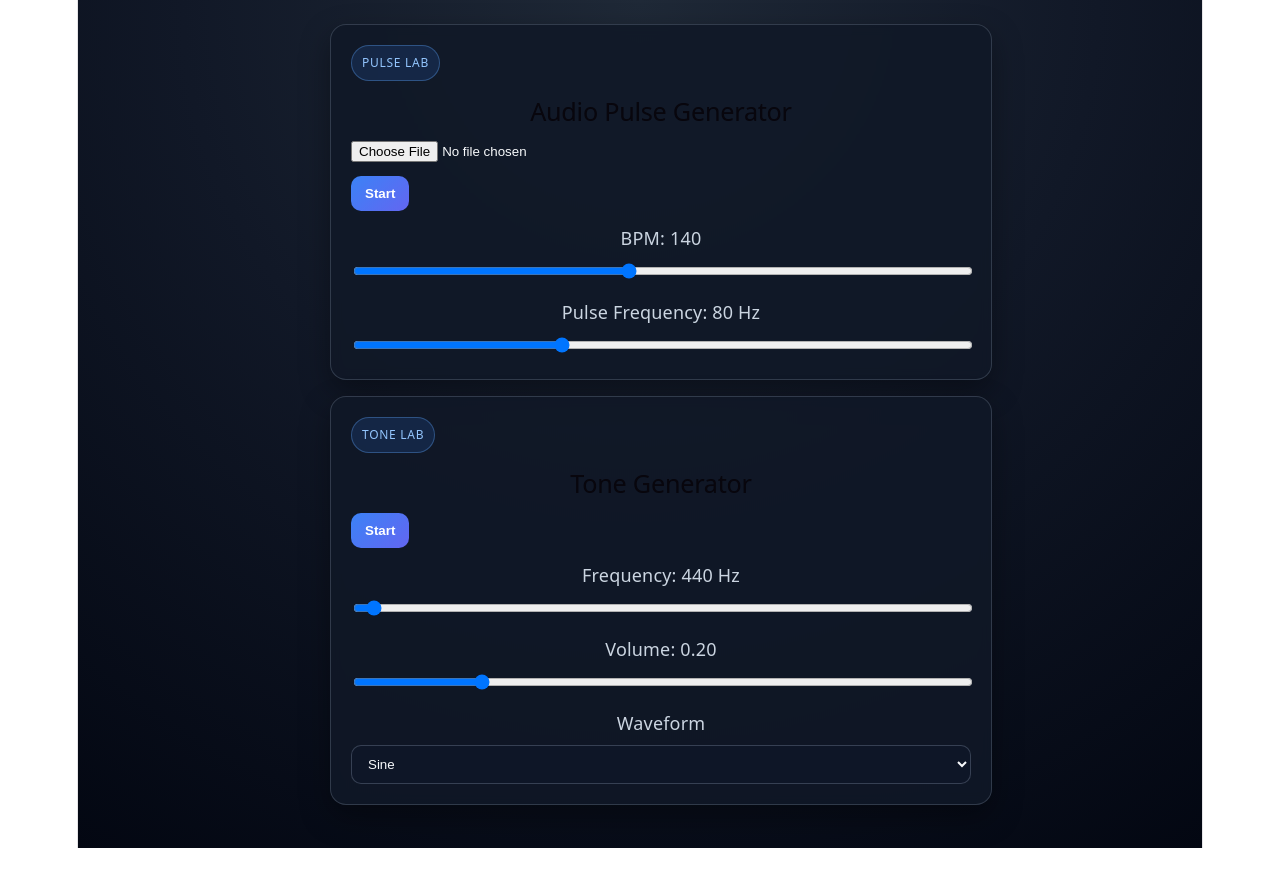
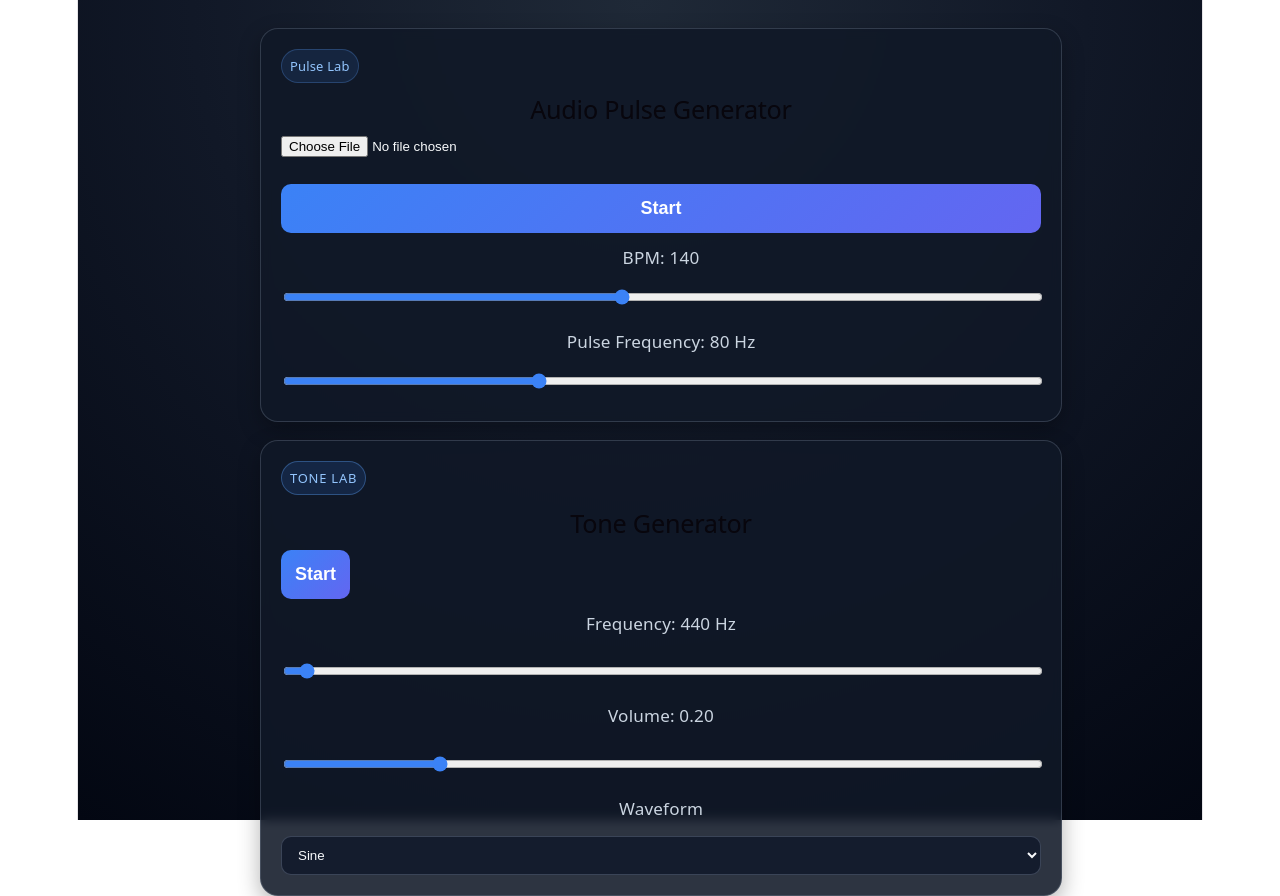
Before and after one commit to darksos34/music-generator, a React (Vite) app: page / in a window 1280 px wide. Before the commit the page ends 848 px from the top, so only its background shows below. Built offline with nearby package versions, Linux system fonts and the light colour scheme.

Commit message:
new style

```diff
--- a/src/AudioPulseGenerator.css
+++ b/src/AudioPulseGenerator.css
@@ -1,60 +1,153 @@
-/* Shared layout comes from Cards.css via .generator-card */
-.audio-card {
-    display: grid;
-    gap: 14px;
+:root{
+    --bg-0: #030712;
+    --bg-1: #111827;
+    --bg-2: #1f2937;
+    --text: #f8fafc;
+    --line: rgba(148,163,184,0.25);
+    --brand-a: #3b82f6;
+    --brand-b: #6366f1;
 }
 
+/* PAGE BACKGROUND + safe top padding
+   Keeps the nice radial background while not forcing every child to be 100vh */
+.cards-page {
+    background: radial-gradient(circle at top, var(--bg-2), var(--bg-1) 45%, var(--bg-0));
+    padding: clamp(12px, 3vw, 28px);
+    display: flex;
+    justify-content: center;
+    align-items: flex-start; /* stack from the top (no vertical centering that creates weird gaps) */
+    min-height: 100%; /* doesn't force full viewport per component, just ensures background covers */
+}
+
+/* Stack container that holds both cards */
+.cards-stack {
+    width: min(760px, 100%);
+    margin: 0 auto;
+    display: grid;
+    gap: clamp(10px, 2.2vw, 18px);
+    /* limit internal height so, on small viewports, inner stack can scroll without making layout awkward */
+    max-height: calc(100vh - 48px);
+    overflow: visible; /* default: let page scroll if necessary; change to 'auto' if you want inner scrolling */
+    padding-bottom: 8px;
+}
+
+/* CARD SURFACE: responsive, glassy, compact */
+.generator-card {
+    width: 100%;
+    background: color-mix(in srgb, var(--bg-1) 88%, transparent); /* subtle depth */
+    border: 1px solid var(--line);
+    border-radius: clamp(10px, 2vw, 16px);
+    padding: clamp(12px, 2.6vw, 20px);
+    color: var(--text);
+    box-shadow: 0 10px 26px rgba(0,0,0,0.32);
+    backdrop-filter: blur(6px) saturate(120%);
+    display: grid;
+    gap: 12px;
+    align-items: start;
+}
+
+/* compact badge/title/button sizes */
+.generator-card .badge,
+.tone-badge,
 .audio-badge {
     display: inline-block;
-    margin-bottom: 2px;
+    color: #93c5fd;
+    background: rgba(59,130,246,0.12);
+    border: 1px solid rgba(96,165,250,0.25);
     padding: 4px 10px;
     border-radius: 999px;
-    font-size: 12px;
-    letter-spacing: 0.06em;
-    text-transform: uppercase;
-    color: #93c5fd;
-    background: rgba(59, 130, 246, 0.15);
-    border: 1px solid rgba(96, 165, 250, 0.35);
+    font-size: 0.75rem;
     justify-self: start;
 }
 
+.generator-card h2,
+.tone-title,
 .audio-title {
     margin: 0;
-    font-size: 1.4rem;
+    font-size: clamp(1rem, 2.8vw, 1.35rem);
+    line-height: 1.15;
 }
 
-.audio-controls {
+/* Controls layout inside card */
+.controls,
+.audio-controls,
+.tone-controls,
+.generator-card > .audio-controls,
+.generator-card > .tone-controls {
     display: grid;
-    gap: 14px;
+    gap: 12px;
 }
 
-.audio-file {
-    width: 100%;
-}
-
+/* Buttons and inputs: touch-friendly */
+.generator-card button,
+.tone-button,
 .audio-button {
-    justify-self: start;
-    border: none;
+    padding: clamp(10px, 2.2vw, 14px);
     border-radius: 10px;
-    padding: 10px 14px;
-    background: linear-gradient(135deg, #3b82f6, #6366f1);
+    border: 0;
+    background: linear-gradient(135deg, var(--brand-a), var(--brand-b));
     color: #fff;
     font-weight: 600;
     cursor: pointer;
-    transition: transform 0.15s ease, filter 0.15s ease;
+    -webkit-tap-highlight-color: transparent;
 }
 
-.audio-button:hover {
-    transform: translateY(-1px);
-    filter: brightness(1.08);
+/* full width inputs/selects on small screens */
+.generator-card input[type="range"],
+.generator-card select,
+.generator-card input[type="file"] {
+    width: 100%;
+    min-height: 36px;
+    touch-action: pan-x;
 }
 
-.audio-control label {
-    display: block;
-    margin-bottom: 8px;
+/* small text & spacing adjustments */
+.generator-card label {
     color: #cbd5e1;
+    font-size: 0.95rem;
 }
 
-.audio-range {
-    width: 100%;
+/* MOBILE: make cards tight, buttons full width, reduce padding */
+@media (max-width: 600px) {
+    .cards-stack {
+        max-height: none; /* allow natural flow */
+        padding: 0 10px;
+    }
+
+    .generator-card {
+        padding: 10px;
+        gap: 8px;
+        border-radius: 12px;
+    }
+
+    .generator-card button,
+    .tone-button,
+    .audio-button {
+        width: 100%;
+        justify-self: stretch;
+        padding: 12px;
+        font-size: 1rem;
+    }
+
+    .generator-card h2,
+    .tone-title,
+    .audio-title {
+        font-size: 1.05rem;
+    }
+
+    .generator-card label {
+        font-size: 0.9rem;
+    }
+
+    .generator-card input[type="range"] {
+        min-height: 40px;
+    }
 }
+
+/* VERY NARROW PHONES */
+@media (max-width: 360px) {
+    .cards-stack { padding: 0 8px; }
+    .generator-card { padding: 8px; border-radius: 10px; }
+    .generator-card h2 { font-size: 1rem; }
+    .generator-card .badge { font-size: 0.65rem; padding: 2px 6px; }
+}
--- a/src/Cards.css
+++ b/src/Cards.css
@@ -1,49 +1,126 @@
-:root {
-    --bg-0: #030712;
-    --bg-1: #111827;
-    --bg-2: #1f2937;
-    --text: #f8fafc;
-    --line: rgba(148, 163, 184, 0.25);
-}
-.generators-stack {
-    display: grid;
-    gap: 12px; /* close together */
-    padding: 12px;
-    justify-items: center;
+/* Responsive Cards (paste into src/Cards.css) */
+
+/* Layout: keep background and container but allow natural page height */
+.cards-page {
+    background: radial-gradient(circle at top, var(--bg-2), var(--bg-1) 45%, var(--bg-0));
+    padding: clamp(12px, 3vw, 28px);
+    display: flex;
+    justify-content: center;
+    align-items: flex-start; /* stack from top, not centered vertically */
 }
 
-.cards-page {
-    min-height: 100vh;
-    background: radial-gradient(circle at top, var(--bg-2), var(--bg-1) 45%, var(--bg-0));
-    padding: clamp(12px, 2vw, 24px);
+/* Stack that contains the cards */
+.cards-stack {
+    width: min(760px, 100%);
+    margin: 0 auto;
+    display: grid;
+    gap: clamp(10px, 2.2vw, 18px); /* close but flexible */
+    padding-bottom: 12px; /* avoid last-card flush to bottom on small screens */
 }
 
-.cards-stack {
-    width: min(620px, 100%);
-    margin: 0 auto;
-    display: grid;
-    gap: clamp(10px, 1.8vw, 16px); /* keeps cards close together */
-}
-
+/* Shared card surface */
 .generator-card {
     width: 100%;
     background: rgba(17, 24, 39, 0.88);
     border: 1px solid var(--line);
-    border-radius: 16px;
-    padding: clamp(14px, 2.5vw, 20px);
+    border-radius: clamp(12px, 2vw, 18px);
+    padding: clamp(12px, 2.5vw, 20px);
     color: var(--text);
-    box-shadow: 0 12px 30px rgba(0, 0, 0, 0.35);
+    box-shadow: 0 8px 22px rgba(0, 0, 0, 0.30);
     backdrop-filter: blur(6px);
+    display: grid;
+    gap: 12px;
+    container-type: inline-size; /* optional: enables container queries on modern browsers */
 }
 
-/* Mobile polish */
-@media (max-width: 480px) {
+/* Scale titles responsively */
+.generator-card h2,
+.tone-title,
+.audio-title {
+    font-size: clamp(1.05rem, 2.8vw, 1.4rem);
+    margin: 0;
+}
+
+/* Controls: grid-friendly, labels and inputs full width */
+.controls,
+.audio-controls,
+.tone-controls {
+    display: grid;
+    gap: 12px;
+}
+
+.generator-card label {
+    color: #cbd5e1;
+    font-size: 0.95rem;
+}
+
+/* Make interactive elements touch-friendly */
+.generator-card button,
+.tone-button,
+.audio-button,
+.generator-card .primary-btn {
+    padding: clamp(10px, 2.2vw, 14px);
+    border-radius: 10px;
+    font-size: clamp(0.95rem, 2.2vw, 1rem);
+    cursor: pointer;
+    -webkit-tap-highlight-color: transparent;
+}
+
+/* Inputs and selects fill the card width */
+.generator-card input[type="range"],
+.generator-card select,
+.generator-card input[type="file"] {
+    width: 100%;
+    min-height: 36px;
+}
+
+/* Better range appearance on mobile (optional tweaks) */
+input[type="range"] {
+    accent-color: #3b82f6; /* modern browsers */
+    height: 28px;
+}
+
+/* Small screens: make buttons full-width and reduce padding */
+@media (max-width: 600px) {
     .cards-stack {
+        width: 100%;
         gap: 10px;
     }
 
     .generator-card {
+        padding: 12px;
         border-radius: 12px;
-        padding: 14px;
+    }
+
+    /* Make primary actions more prominent and full-width for easier tapping */
+    .generator-card button,
+    .tone-button,
+    .audio-button {
+        width: 100%;
+        justify-self: stretch;
+    }
+
+    /* Slightly reduce gaps for constrained vertical space */
+    .controls,
+    .audio-controls,
+    .tone-controls {
+        gap: 10px;
+    }
+
+    /* Reduce label text size so UI fits */
+    .generator-card label {
+        font-size: 0.9rem;
     }
 }
+
+/* Optional: container query for very narrow cards (modern browsers) */
+@container (max-width: 420px) {
+    .generator-card {
+        padding: 10px;
+        gap: 8px;
+    }
+
+    .generator-card h2 {
+        font-size: 1.05rem;
+    }
+}
--- a/src/ToneGenerator.css
+++ b/src/ToneGenerator.css
@@ -59,3 +59,36 @@
     background: rgba(15, 23, 42, 0.8);
     color: #f8fafc;
 }
+
+/* Make component badges and small elements align nicely on mobile */
+.tone-badge, .audio-badge {
+    justify-self: start;
+    font-size: 0.72rem;
+    padding: 3px 8px;
+}
+
+/* Ensure the control group inside each card uses the shared .controls look */
+.tone-control, .audio-control {
+    margin-top: 0;
+    display: grid;
+    gap: 6px;
+}
+
+/* Full-width dropdown/select on small screens */
+@media (max-width: 600px) {
+    .tone-select {
+        width: 100%;
+    }
+}
+
+/* ensure buttons and badges in components obey the global responsive layout */
+.tone-button, .audio-button {
+    transition: transform 0.12s ease;
+}
+
+/* smaller control blocks */
+.tone-control, .audio-control {
+    margin-top: 0;
+    display: grid;
+    gap: 6px;
+}
```
